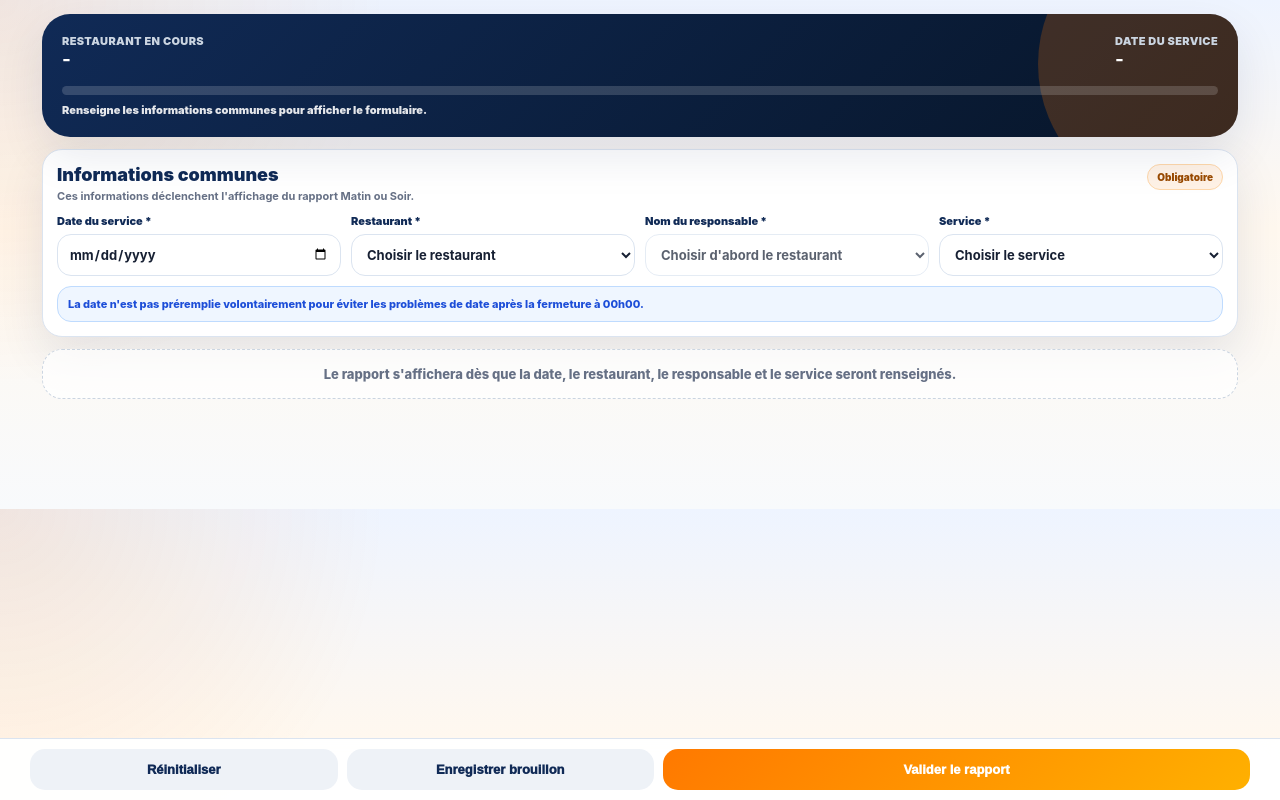
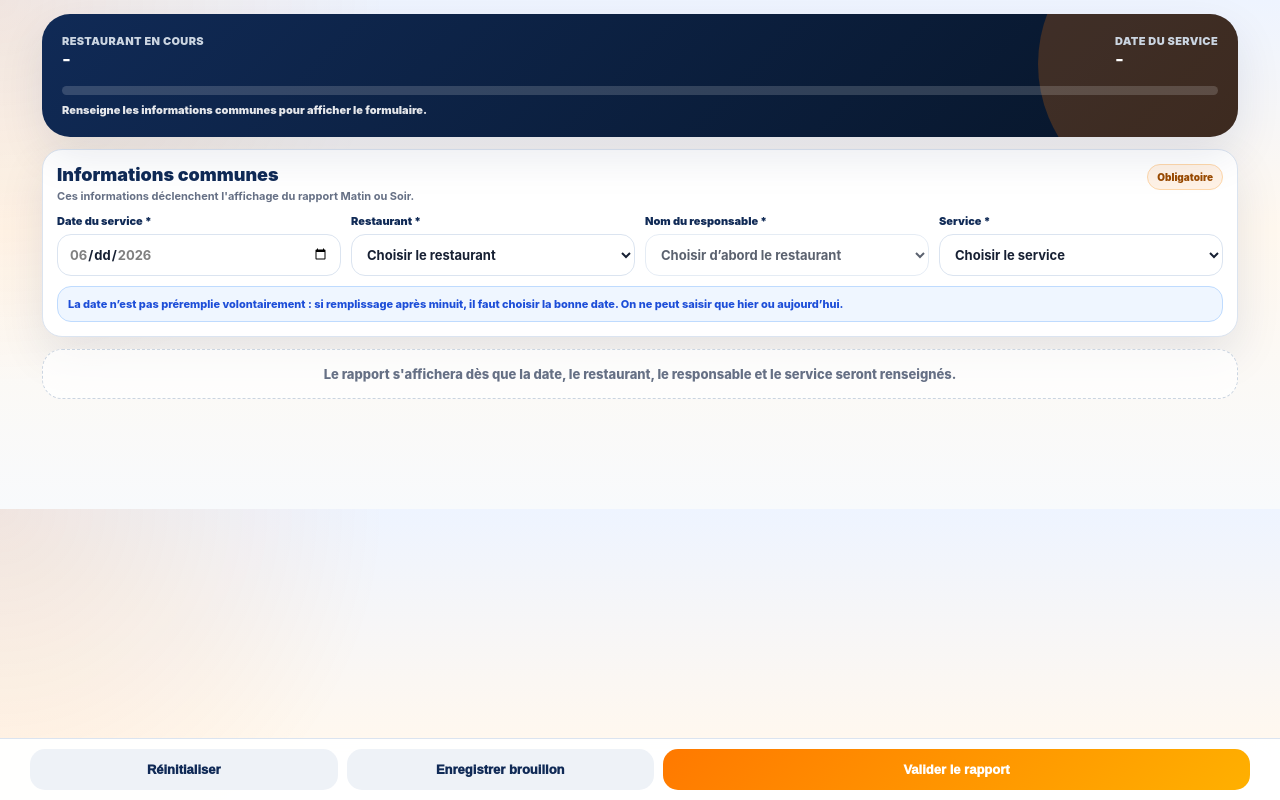
Before and after one commit to otacosboulogne/reporting_hit, a plain HTML site: page index.html in a window 1280 px wide. Drawn offline with Linux system fonts and the light colour scheme.

Commit message:
Update index.html

```diff
--- a/index.html
+++ b/index.html
@@ -209,7 +209,7 @@ function optionList(list,placeholder='Choisir'){return `<option value="">${place
 function updateResponsables(){const r=val('restaurant');$('responsable').disabled=!r;$('responsable').innerHTML=r?optionList(responsables[r],'Choisir le responsable'):'<option value="">Choisir d’abord le restaurant</option>';updateEmployeeSelects();refresh()}
 function updateEmployeeSelects(){const r=val('restaurant');const list=r?(employees[r]||employeesFallback[r]):[];qsa('.employeeSelect').forEach(s=>s.innerHTML=optionList(list,'Choisir un salarié'));renderHeuresSupp();renderResponsablesErreurs();renderFriteuses()}
 function commonComplete(){return !!(val('dateService')&&val('restaurant')&&val('responsable')&&val('service'))}
-function handleGate(){const ok=commonComplete();$('locked').classList.toggle('hidden',ok);$('mainForm').classList.toggle('hidden',!ok);$('gateNote').textContent=ok?`Rapport ${val('service')==='matin'?'Matin':'Soir'} ouvert pour ${restoLabel()}.`:'La date n’est pas préremplie volontairement : si remplissage après minuit il faut choisir la bonne date on ne pas que saisir hier et aujourd'hui !';qsa('.report-matin').forEach(el=>el.classList.toggle('hidden',!['matin','soir'].includes(val('service'))));qsa('.report-soir').forEach(el=>el.classList.toggle('hidden',val('service')!=='soir'));qsa('.huile-matin-only').forEach(el=>el.classList.toggle('hidden',val('service')!=='matin'))}
+function handleGate(){const ok=commonComplete();$('locked').classList.toggle('hidden',ok);$('mainForm').classList.toggle('hidden',!ok);$('gateNote').textContent=ok?`Rapport ${val('service')==='matin'?'Matin':'Soir'} ouvert pour ${restoLabel()}.`:`La date n’est pas préremplie volontairement : si remplissage après minuit, il faut choisir la bonne date. On ne peut saisir que hier ou aujourd’hui.`; qsa('.report-matin').forEach(el=>el.classList.toggle('hidden',!['matin','soir'].includes(val('service'))));qsa('.report-soir').forEach(el=>el.classList.toggle('hidden',val('service')!=='soir'));qsa('.huile-matin-only').forEach(el=>el.classList.toggle('hidden',val('service')!=='matin'))}
 function renderRepeats(){
   $('redWrap').classList.toggle('hidden',val('hasReductions')!=='Oui');
   $('refaitWrap').classList.toggle('hidden',val('hasRefaits')!=='Oui');
```
